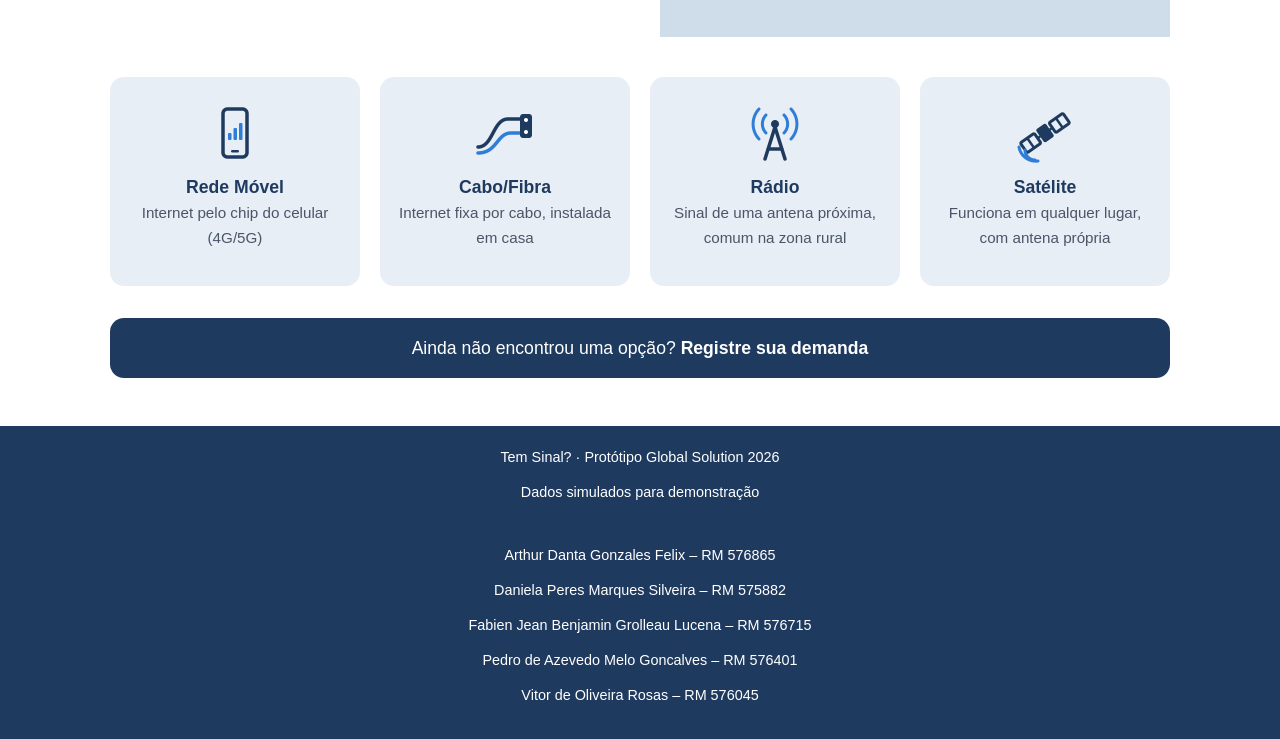
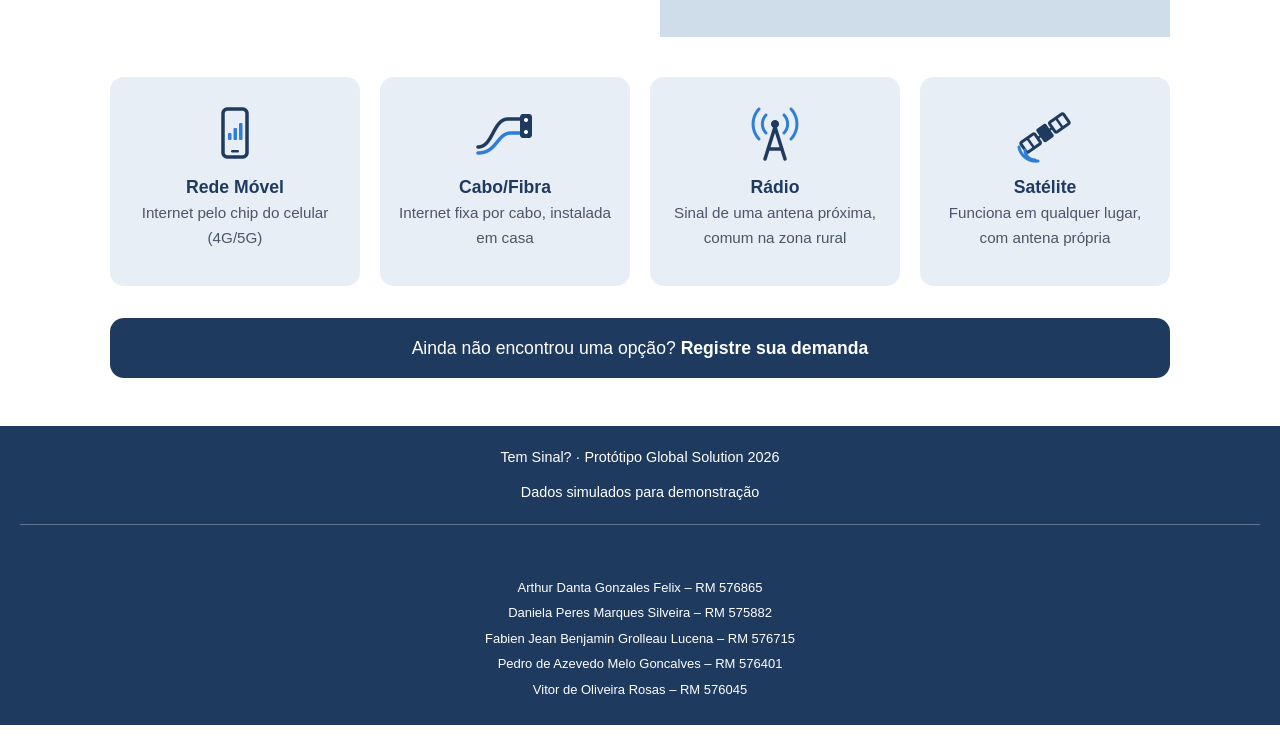
Before and after one commit to arthur501/tem-sinal-projeto-gs, a plain HTML site: page index.html in a window 1280 px wide. Shown: the part 449-1188 px from the top of the page. Drawn offline with Linux system fonts and the light colour scheme.

Commit message:
Add styles for integrantes section in CSS

```diff
--- a/css/style.css
+++ b/css/style.css
@@ -430,3 +430,20 @@ body.alto-contraste .badge {
   .tipos, .cards { grid-template-columns: 1fr; }
   .campo-cep { flex-direction: column; border-radius: 14px; }
 }
+
+.integrantes {
+    margin-top: 20px;
+    padding-top: 15px;
+    border-top: 1px solid rgba(255, 255, 255, 0.3);
+}
+
+.integrantes h3 {
+    margin-bottom: 12px;
+    font-size: 16px;
+}
+
+.integrantes p {
+    margin: 6px 0;
+    font-size: 13px;
+    line-height: 1.5;
+}
```
